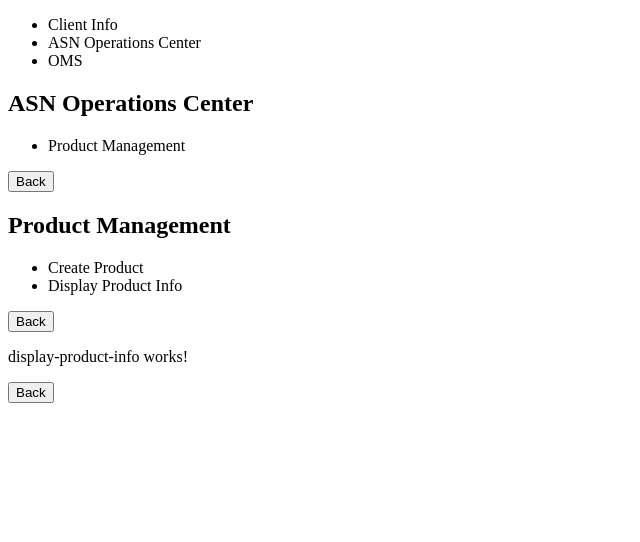
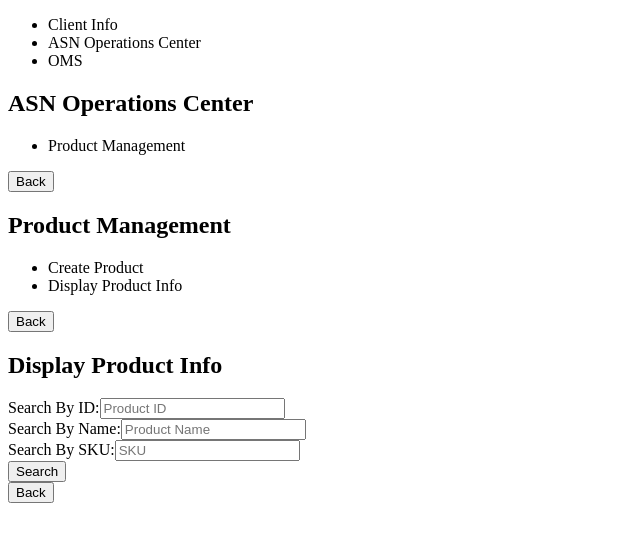
Before and after one commit to philipzhang86/mini-warehouse, an Angular app: page /client-dashboard/asn-operations-center/product-dashboard/display-product-info in a window 1280 px wide. Shown: the top 542 px of the page, without its empty margins (0-640 px from the left). Built offline with nearby package versions, Linux system fonts and the light colour scheme.

Commit message:
display-product-info statble

```diff
--- a/src/app/product-dashboard/display-product-info/display-product-info.component.html
+++ b/src/app/product-dashboard/display-product-info/display-product-info.component.html
@@ -1,3 +1,33 @@
-<p>display-product-info works!</p>
-<button (click)="goBack()">Back</button>
-<router-outlet></router-outlet>
+<div class="display-product-info">
+  <h2>Display Product Info</h2>
+
+  <form #searchForm="ngForm" (ngSubmit)="searchProduct(searchForm)">
+    <div>
+      <label for="id">Search By ID:</label>
+      <input type="text" id="id" [(ngModel)]="search.id" name="id" placeholder="Product ID"
+        [disabled]="search.name.length > 0 || search.sku.length > 0">
+    </div>
+    <div>
+      <label for="name">Search By Name:</label>
+      <input type="text" id="name" [(ngModel)]="search.name" name="name" placeholder="Product Name"
+        [disabled]="search.id.length > 0 || search.sku.length > 0">
+    </div>
+    <div>
+      <label for="sku">Search By SKU:</label>
+      <input type="text" id="sku" [(ngModel)]="search.sku" name="sku" placeholder="SKU"
+        [disabled]="search.id.length > 0 || search.name.length > 0">
+    </div>
+    <button type="submit">Search</button>
+  </form>
+
+  <div *ngIf="product">
+    <h3>Product Details:</h3>
+    <p>Name: {{product.name}}</p>
+    <p>SKU: {{product.sku}}</p>
+    <p>Client Id: {{product.clientId}}</p>
+    <p>Description: {{product.description}}</p>
+    <p>Price: {{product.sellingPrice}}</p>
+  </div>
+
+  <button (click)="goBack()">Back</button>
+</div>
--- a/src/app/product-dashboard/display-product-info/display-product-info.component.ts
+++ b/src/app/product-dashboard/display-product-info/display-product-info.component.ts
@@ -9,12 +9,44 @@ import { Router } from '@angular/router';
   styleUrls: ['./display-product-info.component.scss']
 })
 export class DisplayProductInfoComponent implements OnInit {
+  search = {
+    id: '',
+    name: '',
+    sku: ''
+  };
+  product: any;
+
+
 
   constructor(
-    private router: Router
+    private router: Router,
+    private http: HttpClient,
+    private authService: AuthService
   ) { }
 
   ngOnInit(): void {
+  }
+
+  searchProduct(form: any): void {
+    let url = 'http://localhost:9081/asn-service/api/clients/products/';
+    const token = this.authService.getToken();
+    const headers = new HttpHeaders({ 'Authorization': `Bearer ${token}` });
+
+    if (this.search.id) {
+      url += `by-id/${this.search.id}`;
+    } else if (this.search.name) {
+      url += `by-name/${this.search.name}`;
+    } else if (this.search.sku) {
+      url += `by-sku/${this.search.sku}`;
+    }
+
+    this.http.get<any>(url, { headers }).subscribe(
+      product => this.product = product,
+      error => {
+        console.error('Error fetching product info', error);
+        alert('Failed to fetch product info');
+      }
+    );
   }
 
   goBack(): void {
```
